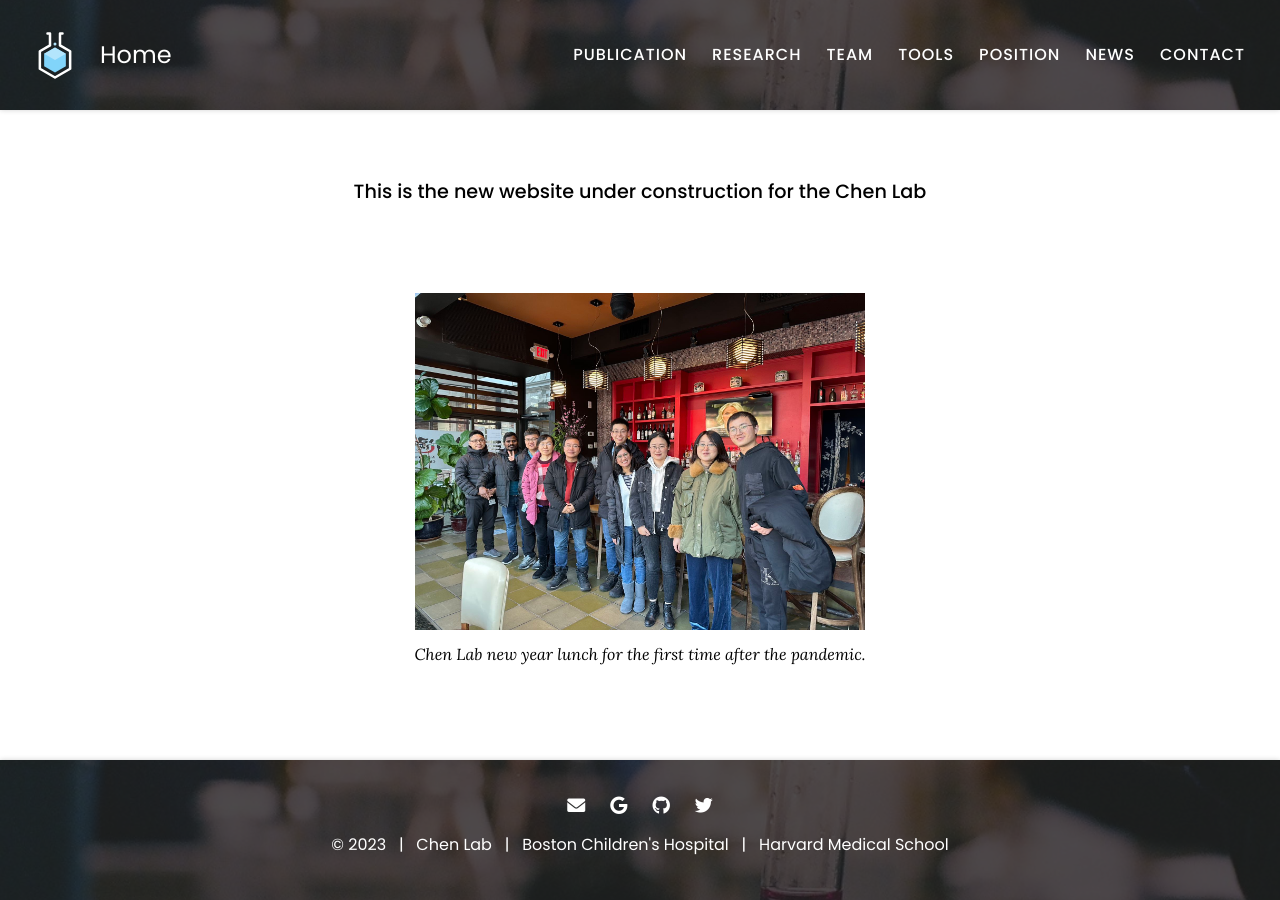
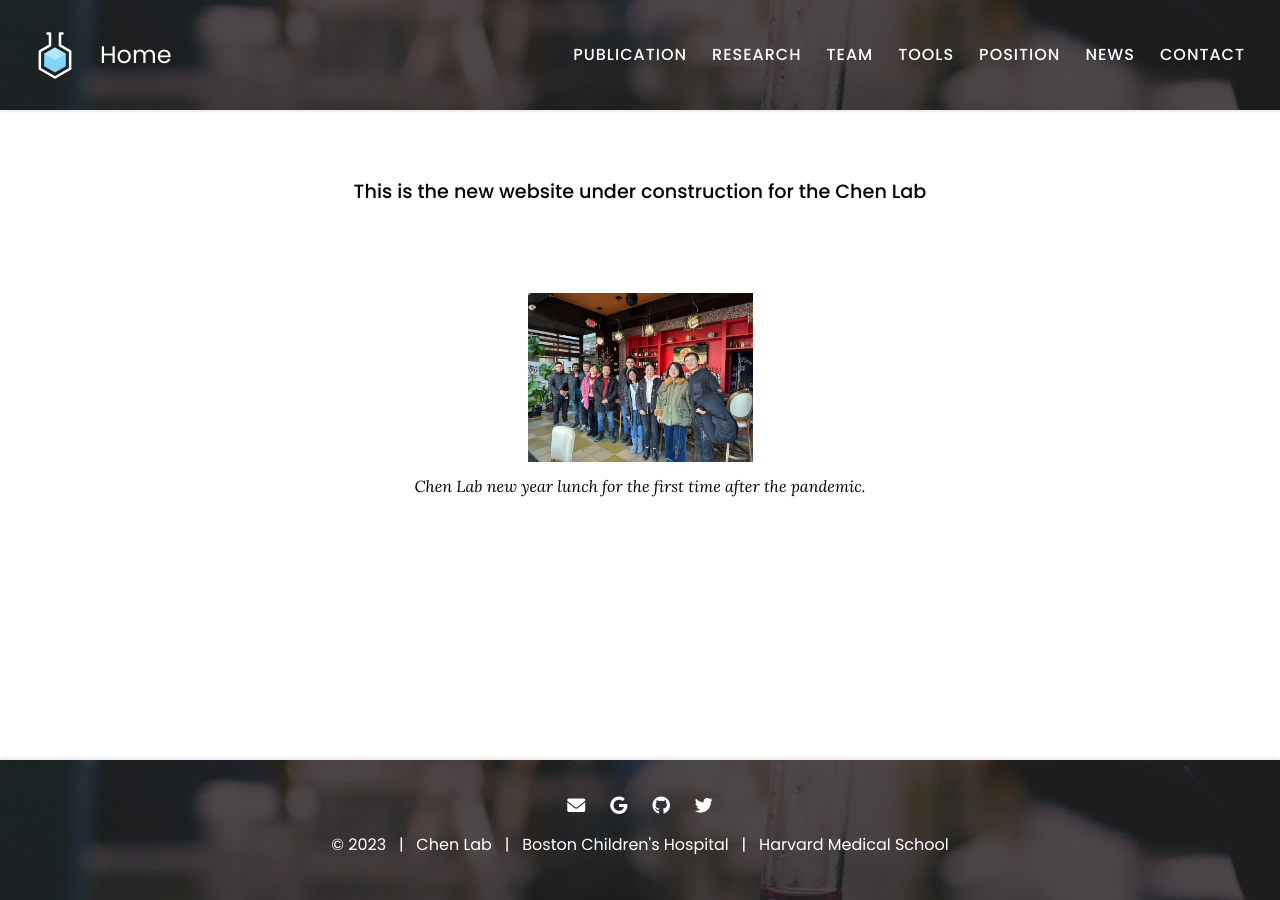
Before and after one commit to kaifuchenlab/kaifuchenlab.github.io, a Jekyll site: the page built from index.md, in a window 1280 px wide. Built offline with Jekyll 4.4.1, drawn with Linux system fonts in a browser that asks for light colours.

Commit message:
Update image.scss

```diff
--- a/css/image.scss
+++ b/css/image.scss
@@ -6,6 +6,6 @@
 @import "mixins";
 
 img {
-  max-width: 100%;
-  max-height: 100%;
+  max-width: 50%;
+  max-height: 50%;
 }
```
